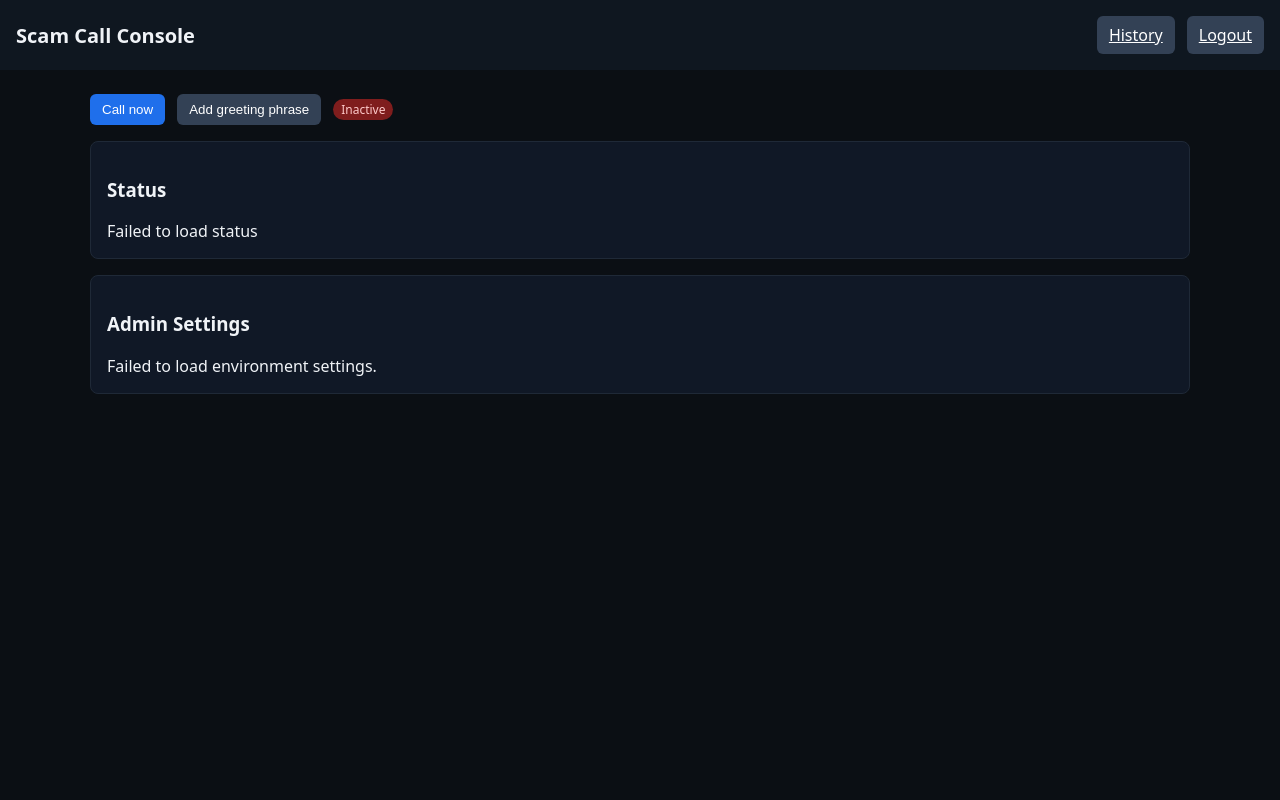
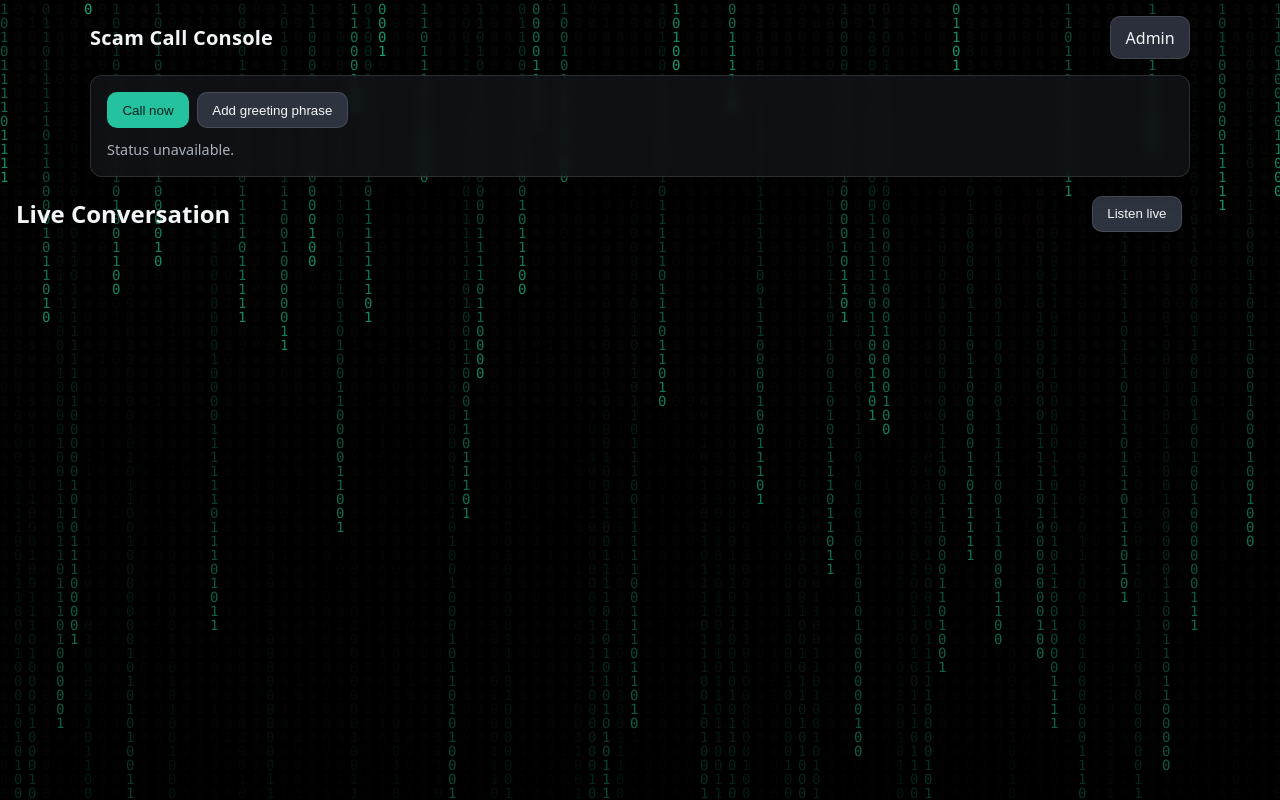
Before and after one commit to SethC94/scam_call_app, a Flask app: template templates/scamcalls.html in a window 1280 px wide. Run offline with Flask 3, Linux system fonts and the light colour scheme; the template is opened without the code that fills it, so the values that code supplies are empty.

Commit message:
Revert "Update scamcalls.html"
This reverts commit 04d47765f08c17a2b7011e2c9ed19c9469f7e6b9.

```diff
--- a/templates/scamcalls.html
+++ b/templates/scamcalls.html
@@ -1,135 +1,79 @@
-<!doctype html>
+<!DOCTYPE html>
 <html lang="en">
 <head>
-  <meta charset="utf-8">
+  <meta charset="utf-8" />
+  <meta name="viewport" content="width=device-width,initial-scale=1" />
   <title>Scam Call Console</title>
-  <meta name="viewport" content="width=device-width, initial-scale=1">
-  <style>
-    body { font-family: system-ui, -apple-system, Segoe UI, Roboto, Helvetica, Arial, sans-serif; background: #0b0f14; color: #f0f3f7; margin: 0; }
-    header { padding: 16px; background: #0f1720; display: flex; align-items: center; justify-content: space-between; }
-    h1 { font-size: 20px; margin: 0; }
-    main { max-width: 1100px; margin: 24px auto; padding: 0 16px; }
-    .btn { background: #1f6feb; color: #fff; border: none; padding: 8px 12px; border-radius: 6px; cursor: pointer; }
-    .btn.secondary { background: #334155; }
-    .btn:disabled { opacity: 0.6; cursor: not-allowed; }
-    .row { display: flex; gap: 12px; align-items: center; flex-wrap: wrap; }
-    .card { background: #101826; border: 1px solid #1f2937; border-radius: 8px; padding: 16px; margin-top: 16px; }
-    table { width: 100%; border-collapse: collapse; color: #e5e7eb; }
-    th, td { padding: 8px; border-bottom: 1px solid #1f2937; text-align: left; }
-    .kv { display: grid; grid-template-columns: 250px 1fr; gap: 8px 12px; }
-    input[type=text] { width: 100%; background: #0b1220; color: #e5e7eb; border: 1px solid #1f2937; border-radius: 6px; padding: 8px; }
-    .warn { color: #fbbf24; font-size: 12px; }
-    .badge { display: inline-block; padding: 2px 8px; border-radius: 999px; font-size: 12px; }
-    .badge.red { background: #7f1d1d; color: #fecaca; }
-    .badge.green { background: #0f5132; color: #c6f6d5; }
-  </style>
+  <link rel="icon" href="/static/favicon.svg" />
+  <link rel="stylesheet" href="/static/scamcalls.css" />
+  <link rel="stylesheet" href="/static/css/matrix.css" />
 </head>
-<body>
-<header>
-  <h1>Scam Call Console</h1>
-  <div class="row">
-    <a class="btn secondary" href="/scamcalls/history">History</a>
-    <a class="btn secondary" href="/admin/logout">Logout</a>
-  </div>
-</header>
-<main>
-  <div class="row">
-    <button id="callNow" class="btn">Call now</button>
-    <button id="addGreeting" class="btn secondary">Add greeting phrase</button>
-    <span id="activeBadge" class="badge red">Inactive</span>
-  </div>
+<body class="matrix-bg" data-is-admin="{{ '1' if is_admin else '0' }}">
+  <canvas id="matrix-canvas" aria-hidden="true"></canvas>
 
-  <div class="card">
-    <h3>Status</h3>
-    <div id="status"></div>
-    <div id="warnings" class="warn"></div>
-  </div>
+  <main class="page-container">
+    <header class="page-header">
+      <h1 class="app-title">Scam Call Console</h1>
+      <nav class="header-actions">
+        {% if is_admin %}
+          <a class="btn btn-secondary" href="/admin/logout" id="btnLogout">Logout</a>
+        {% else %}
+          <a class="btn btn-secondary" href="/admin/login" id="btnAdminLogin">Admin</a>
+        {% endif %}
+      </nav>
+    </header>
 
-  <div class="card">
-    <h3>Admin Settings</h3>
-    <div id="env"></div>
-  </div>
-</main>
+    <section class="card">
+      <div class="controls-row">
+        <button id="btnCallNow" class="btn btn-primary" type="button">Call now</button>
+        <button id="btnAddGreeting" class="btn" type="button">Add greeting phrase</button>
+      </div>
 
-<script>
-async function fetchJSON(url, opts = {}) {
-  const r = await fetch(url, opts);
-  if (!r.ok) throw new Error(await r.text());
-  return await r.json();
-}
+      <div id="statusArea" class="status-area" aria-live="polite"></div>
 
-async function refreshStatus() {
-  try {
-    const s = await fetchJSON('/api/status');
-    document.getElementById('activeBadge').textContent = s.within_active_window ? 'Active' : 'Inactive';
-    document.getElementById('activeBadge').className = 'badge ' + (s.within_active_window ? 'green' : 'red');
-    const lines = [];
-    lines.push(`<div>To: ${s.to_number || '(not set)'} | From: ${s.from_number || '(not set)'} </div>`);
-    lines.push(`<div>Active window: ${s.active_hours_local} on ${s.active_days.join(', ')}</div>`);
-    lines.push(`<div>Call in progress: ${s.call_in_progress}</div>`);
-    if (s.seconds_until_next != null) {
-      lines.push(`<div>Next attempt in: ${s.seconds_until_next}s</div>`);
-    }
-    document.getElementById('status').innerHTML = lines.join('');
-    const warn = (s.parse_warnings || []).map(w => `<div>Warning: ${w}</div>`).join('');
-    document.getElementById('warnings').innerHTML = warn;
-  } catch (e) {
-    document.getElementById('status').textContent = 'Failed to load status';
-  }
-}
+      {% if is_admin %}
+      <hr />
+      <section id="adminPanel" class="admin-panel">
+        <div class="admin-panel__header">
+          <h2>Admin Settings</h2>
+          <p class="muted">
+            Update non-secret configuration values. Values are loaded from the server and persisted back to .env.
+          </p>
+        </div>
+        <div id="envEditor" class="env-editor" data-endpoint-get="/api/admin/env" data-endpoint-post="/api/admin/env" aria-busy="true">
+          <div class="skeleton-row"></div>
+          <div class="skeleton-row"></div>
+          <div class="skeleton-row"></div>
+        </div>
+        <div class="form-actions">
+          <button id="btnSaveEnv" class="btn btn-primary" type="button" disabled>Save settings</button>
+        </div>
+      </section>
+      {% endif %}
+    </section>
 
-async function refreshEnv() {
-  try {
-    const r = await fetchJSON('/api/admin/env');
-    const rows = r.editable.map(kv => `
-      <tr>
-        <td>${kv.key}</td>
-        <td><input type="text" value="${kv.value || ''}" data-key="${kv.key}" /></td>
-      </tr>
-    `).join('');
-    document.getElementById('env').innerHTML = `
-      <table>
-        <thead><tr><th>Key</th><th>Value</th></tr></thead>
-        <tbody>${rows}</tbody>
-      </table>
-      <div class="row" style="margin-top:8px;">
-        <button id="saveEnv" class="btn secondary">Save</button>
+    <div id="greetingModal" class="modal" aria-hidden="true" role="dialog" aria-modal="true" aria-labelledby="greetingModalTitle">
+      <div class="modal__dialog">
+        <div class="modal__header">
+          <h3 id="greetingModalTitle">One-time greeting phrase</h3>
+          <button class="modal__close" type="button" aria-label="Close" id="greetingCloseBtn">×</button>
+        </div>
+        <div class="modal__body">
+          <p>Enter a short phrase for the caller to say at the beginning of the next call. Keep it between 5 and 15 words.</p>
+          <textarea id="greetingInput" rows="3" maxlength="200" placeholder="Example: I am following up about your extended warranty."></textarea>
+          <div class="muted" id="greetingWordCount">0 words</div>
+        </div>
+        <div class="modal__footer">
+          <button class="btn btn-secondary" type="button" id="greetingCancelBtn">Cancel</button>
+          <button class="btn btn-primary" type="button" id="greetingSaveBtn" disabled>Save</button>
+        </div>
       </div>
-    `;
-    document.getElementById('saveEnv').onclick = async () => {
-      const inputs = document.querySelectorAll('#env input[data-key]');
-      const updates = {};
-      inputs.forEach(i => updates[i.dataset.key] = i.value);
-      await fetch('/api/admin/env', { method: 'POST', headers: {'Content-Type': 'application/json'}, body: JSON.stringify({ updates })});
-      await refreshStatus();
-    };
-  } catch (e) {
-    document.getElementById('env').textContent = 'Failed to load environment settings.';
-  }
-}
+    </div>
 
-document.getElementById('callNow').onclick = async () => {
-  const r = await fetch('/api/call-now', { method: 'POST' });
-  if (!r.ok) {
-    const t = await r.text();
-    alert('Call failed: ' + t);
-  } else {
-    await refreshStatus();
-  }
-};
+    <div id="toast" class="toast" role="status" aria-live="polite" aria-atomic="true"></div>
+  </main>
 
-document.getElementById('addGreeting').onclick = async () => {
-  const phrase = prompt('Enter a greeting phrase (5-15 words):');
-  if (!phrase) return;
-  const r = await fetch('/api/next-greeting', { method: 'POST', headers: {'Content-Type': 'application/json'}, body: JSON.stringify({ phrase })});
-  if (!r.ok) {
-    alert('Failed to set greeting.');
-  }
-};
-
-setInterval(refreshStatus, 2000);
-refreshStatus();
-refreshEnv();
-</script>
+  <script src="/static/js/matrix-rain.js"></script>
+  <script src="/static/scamcalls.js"></script>
 </body>
 </html>
```
